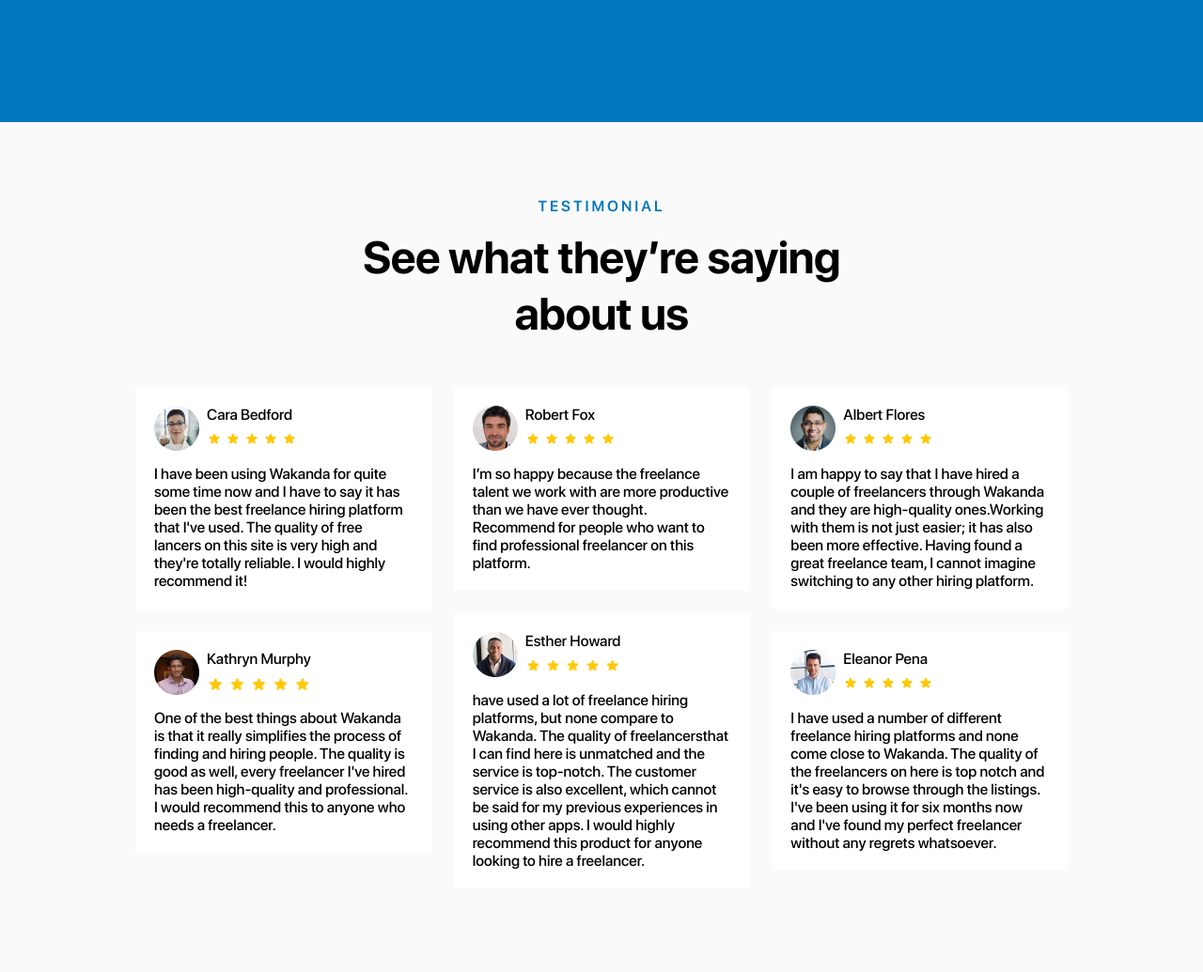
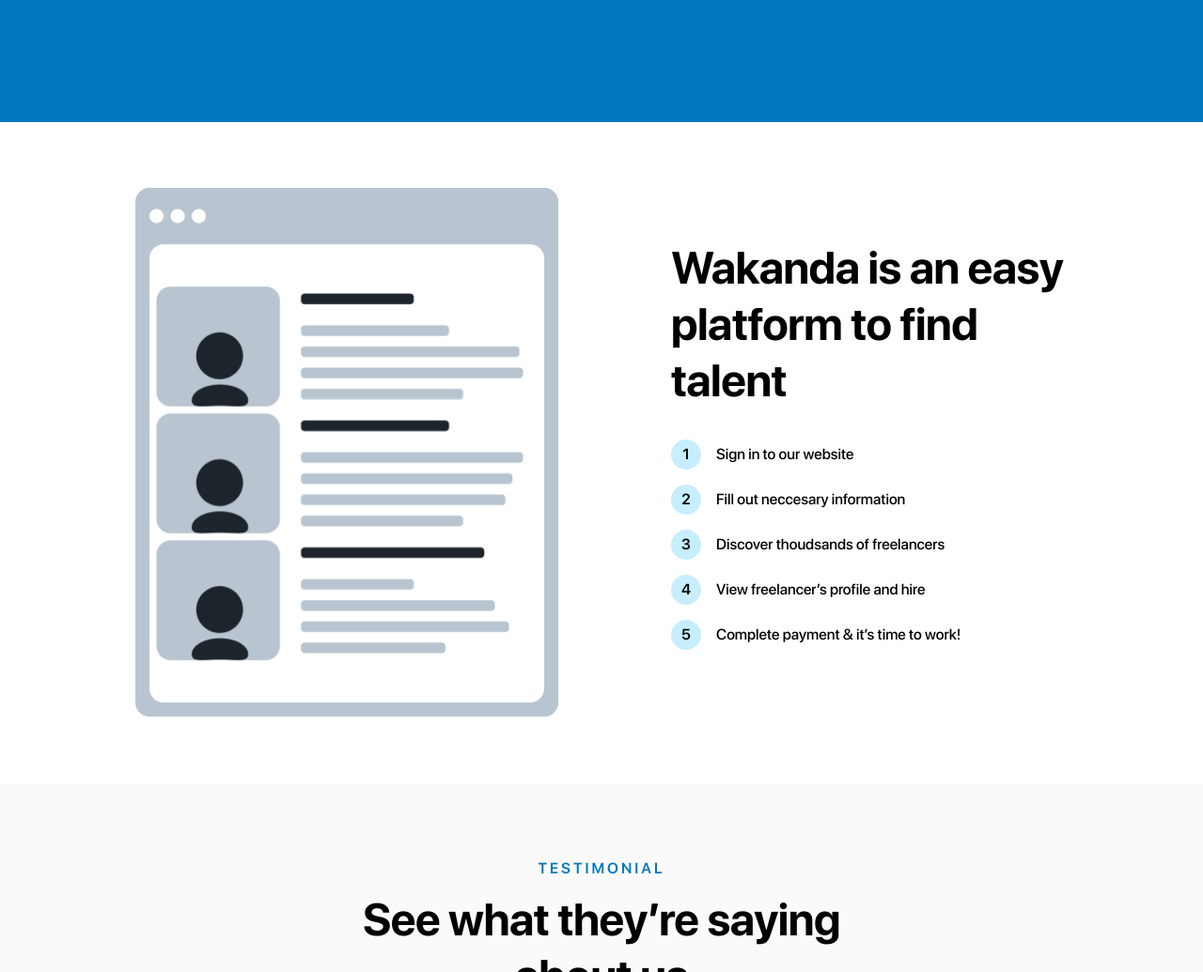
Before and after one commit to SeaiiaeS/project_six, a website: page src/index.pug in a window 1280 px wide. Shown: the part 1769-2804 px from the top of the page at 94% size. Drawn offline with nearby package versions, Linux system fonts and the light colour scheme; files that its build step writes are made by us from their sources.

Commit message:
tutorial block created

```diff
--- a/src/index.pug
+++ b/src/index.pug
@@ -12,4 +12,5 @@
         include ./pug/blocks/recruit/recruit
         include ./pug/blocks/social/social
         include ./pug/blocks/feature/feature
+        include ./pug/blocks/tutorial/tutorial
         include ./pug/blocks/testimonial/testimonial
--- a/src/pug/blocks/feature/feature.scss
+++ b/src/pug/blocks/feature/feature.scss
@@ -35,7 +35,4 @@
             gap: 24px;
         }
     }
-
-    &__item{
-    }
 }
--- /dev/null
+++ b/src/pug/blocks/tutorial/tutorial.pug
@@ -0,0 +1,17 @@
+-
+    const tutorial = [
+        'Sign in to our website',
+        'Fill out neccesary information',
+        'Discover thoudsands of freelancers',
+        'View freelancer’s profile and hire',
+        'Complete payment & it’s time to work!'
+    ]
+.tutorial
+    img(src="./image/tutorial__wireframe.png", alt="").tutorial__image
+    .tutorial__content
+        h2.tutorial__title Wakanda is an easy platform to find talent
+        .tutorial__flexbox
+            each val, index  in tutorial
+                .tutorial__item
+                    .tutorial__count= index + 1
+                    span.tutorial__text= val
--- /dev/null
+++ b/src/pug/blocks/tutorial/tutorial.scss
@@ -0,0 +1,90 @@
+.tutorial{
+    display: flex;
+    justify-content: space-between;
+    align-items: center;
+    gap: 120px;
+    padding: 70px 162/1440*100% 72px;
+
+    @include for-tablet-landscape{
+        flex-direction: column;
+    }
+
+
+    &__image{
+        min-width: 0;
+        display: block;
+        width: 100%;
+        max-width: 450px;
+        height: auto;
+    }
+
+    &__title{
+        margin-bottom: 33px;
+        @include fonts (
+                $font-family: 'SFProDisplay' ,
+                $font-size: 48px,
+                $font-weight: 700,
+                $line-height: 125%,
+                $letter-spacing: -0.5px,
+                $color: $black,
+            );
+        @include for-phone-only{
+            font-size: 30px;
+        }
+    }
+
+    &__flexbox{
+        display: flex;
+        flex-direction: column;
+        justify-content: space-between;
+
+        @include for-tablet-landscape{
+            flex-wrap: wrap;
+        }
+    }
+
+    &__item{
+        margin-bottom: 16px;
+    }
+
+    &__count{
+        display: inline-flex;
+        align-items: center;
+        justify-content: center;
+        width: 32px;
+        height: 32px;
+        border-radius: 50%;
+        background-color: #C7EEFF;
+        @include fonts (
+                $font-family: 'SFProDisplay' ,
+                $font-size: 16px,
+                $font-weight: 600,
+                $line-height: null,
+                $letter-spacing: null,
+                $color: $black,
+            );
+        @include for-phone-only{
+            font-size: 12px;
+            width: 25px;
+            height: 25px;
+        }
+    }
+
+    &__text{
+        display: inline-block;
+        margin-left: 16px;
+        @include fonts (
+                $font-family: 'SFProDisplay' ,
+                $font-size: 16px,
+                $font-weight: 400,
+                $line-height: null,
+                $letter-spacing: null,
+                $color: $black,
+            );
+        @include for-phone-only{
+            font-size: 12px;
+            margin-left: 12px;
+        }
+    }
+
+}
--- a/src/scss/imports.scss
+++ b/src/scss/imports.scss
@@ -5,5 +5,6 @@
 @import '../pug/blocks/social/social.scss';
 @import '../pug/blocks/feature/feature.scss';
 @import '../pug/blocks/card/card.scss';
+@import '../pug/blocks/tutorial/tutorial.scss';
 @import '../pug/blocks/testimonial/testimonial.scss';
 @import '../pug/blocks/comment/comment.scss';
```
Also changed, not shown: build/css/index.css, build/image/tutorial__wireframe.png (added), build/index.html, src/image/tutorial__wireframe.png (added).
